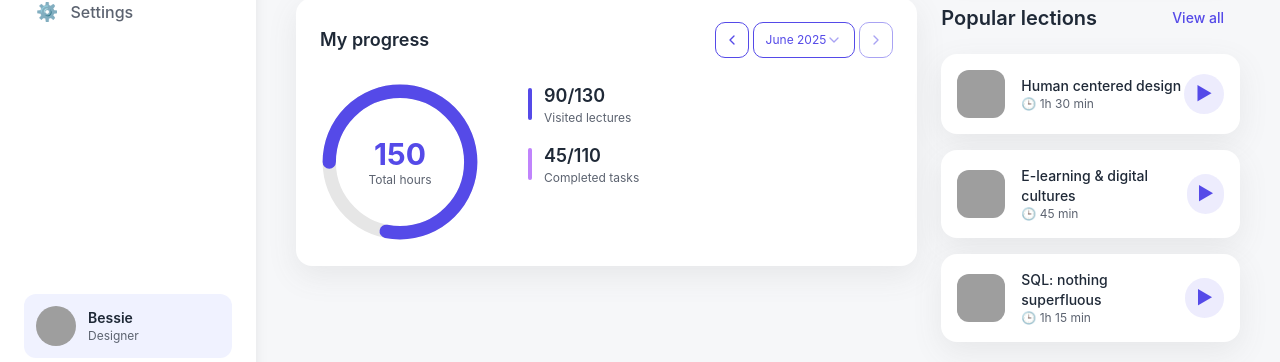
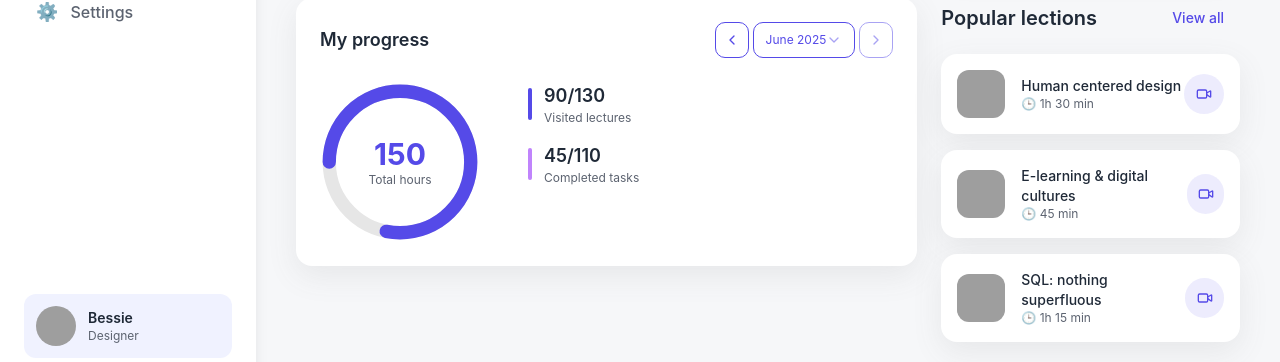
Before and after one commit to Srimathi-12/moodle-like-courses, a React (Vite) app: page / in a window 1280 px wide. Shown: the part 450-812 px from the top of the page. Built offline with nearby package versions, Linux system fonts and the light colour scheme; grey boxes are pictures that could not be loaded.

Commit message:
Add video content to popular lections
Add video content to the popular lections section on the home page.

```diff
--- a/src/components/LectureItem.tsx
+++ b/src/components/LectureItem.tsx
@@ -3,7 +3,7 @@ import React from 'react';
 import { Avatar, AvatarFallback, AvatarImage } from "@/components/ui/avatar";
 import { Button } from '@/components/ui/button';
 import { toast } from "@/hooks/use-toast";
-// import { Play } from 'lucide-react'; Replaced with unicode
+import { Video } from 'lucide-react'; // Import the Video icon
 
 interface LectureItemProps {
   title: string;
@@ -30,8 +30,9 @@ const LectureItem: React.FC<LectureItemProps> = ({ title, duration, imageUrl, im
         size="icon"
         className="text-academic-blue bg-academic-blue/10 hover:bg-academic-blue/20 rounded-full"
         onClick={() => toast({ title: "Play Lecture", description: `Playing: ${title}`})}
+        aria-label={`Play lecture: ${title}`}
       >
-        <span className="text-lg">▶</span>
+        <Video className="h-5 w-5" /> {/* Replaced span with Video icon */}
       </Button>
     </div>
   );
```
